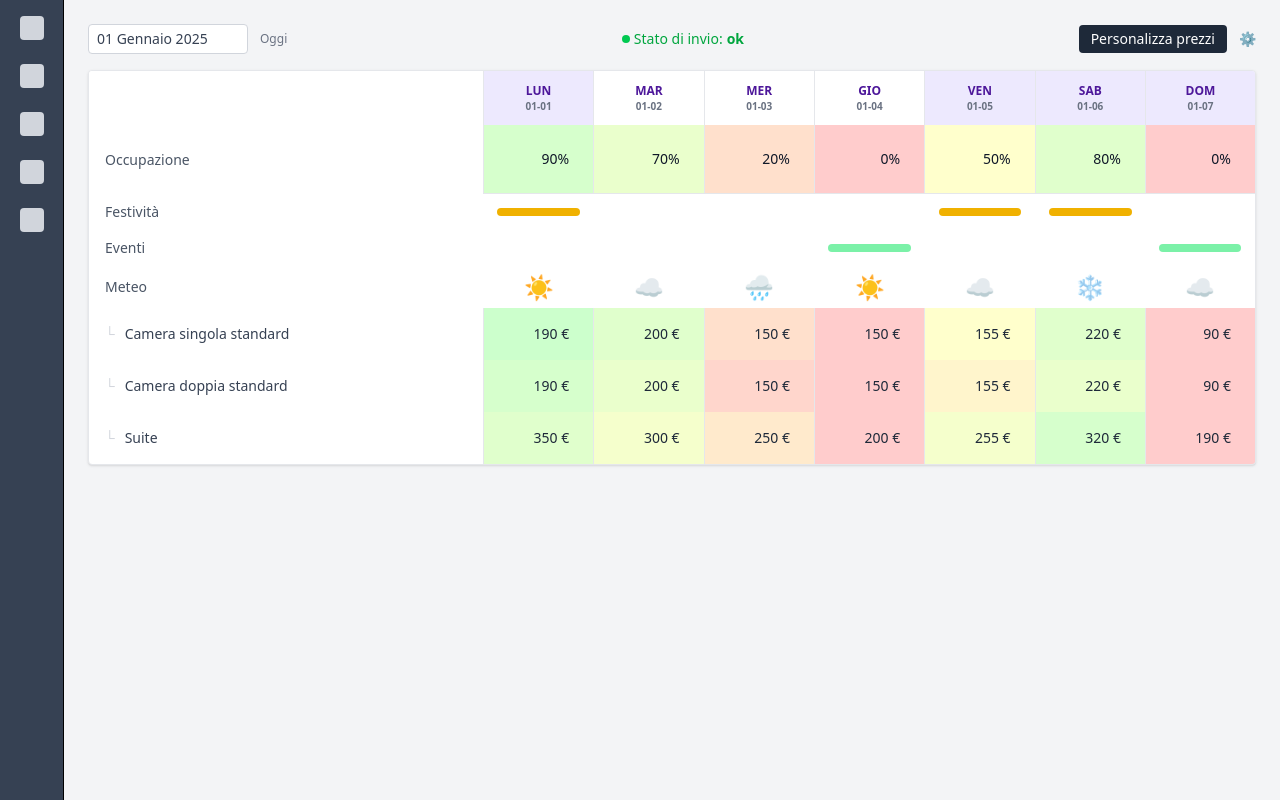
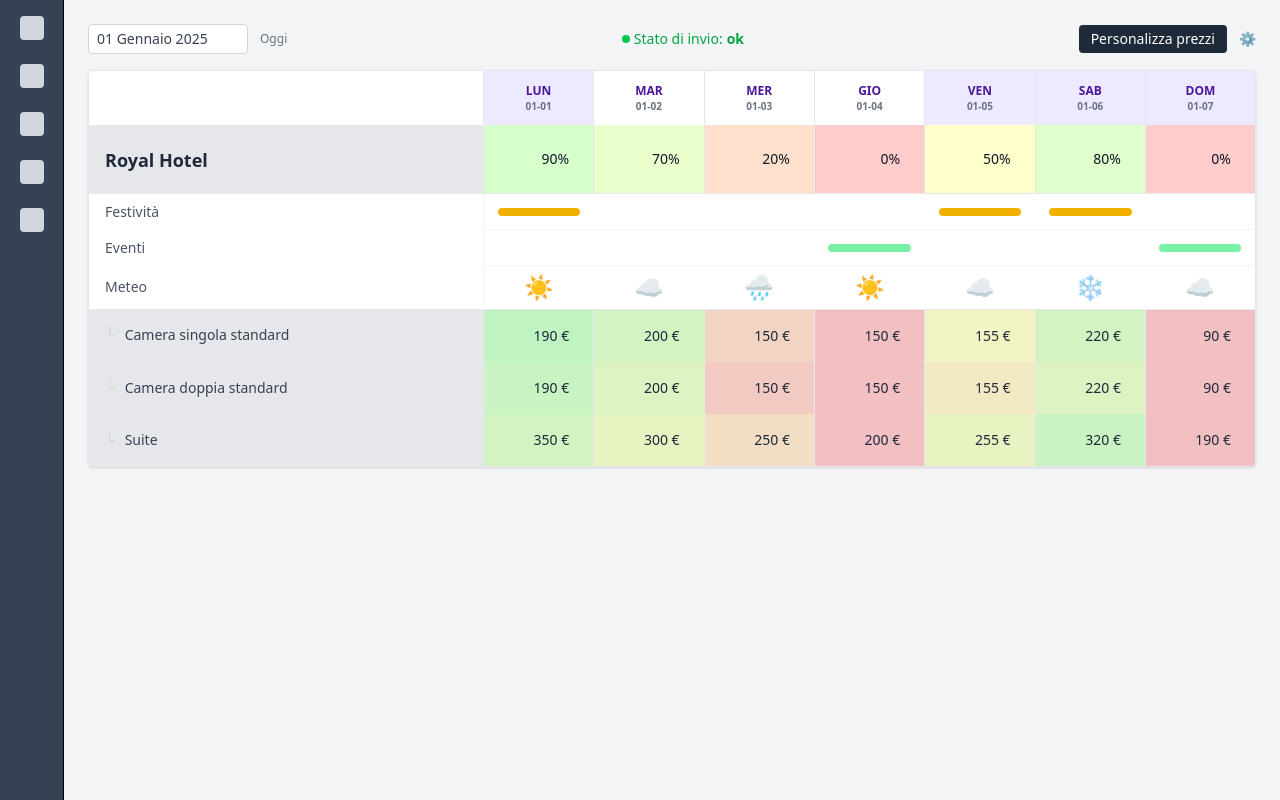
Before and after one commit to andreahaku/price-optimizer-dashboard, a Vue app: page / in a window 1280 px wide. Built offline with nearby package versions, Linux system fonts and the light colour scheme; the HTML template or start-up script is replaced by a standard one.

Commit message:
chore: row header style improvements

```diff
--- a/src/components/EventRow.vue
+++ b/src/components/EventRow.vue
@@ -5,8 +5,8 @@ const store = useDashboardStore();
 
 <template>
   <tr>
-    <td class="px-4 py-2 text-left text-sm text-gray-600">Eventi</td>
-    <td v-for="day in store.days" :key="day.date" class="py-1">
+    <td class="border-r border-gray-100 px-4 py-2 text-left text-sm text-gray-600">Eventi</td>
+    <td v-for="day in store.days" :key="day.date" class="border-b border-gray-100 py-1">
       <div v-if="day.event" class="mx-auto h-2 w-3/4 rounded bg-green-300"></div>
     </td>
   </tr>
--- a/src/components/HolidayRow.vue
+++ b/src/components/HolidayRow.vue
@@ -5,8 +5,8 @@ const store = useDashboardStore();
 
 <template>
   <tr>
-    <td class="px-4 py-2 text-left text-sm text-gray-600">Festività</td>
-    <td v-for="day in store.days" :key="day.date" class="py-1">
+    <td class="border-r border-gray-100 px-4 py-2 text-left text-sm text-gray-600">Festività</td>
+    <td v-for="day in store.days" :key="day.date" class="border-b border-gray-100 py-1">
       <div v-if="day.holiday" class="mx-auto h-2 w-3/4 rounded bg-yellow-500"></div>
     </td>
   </tr>
--- a/src/components/OccupancyRow.vue
+++ b/src/components/OccupancyRow.vue
@@ -5,7 +5,11 @@ const store = useDashboardStore();
 
 <template>
   <tr>
-    <td class="px-4 py-2 text-left text-sm font-medium text-gray-600">Occupazione</td>
+    <td
+      class="text-md bg-gray-200 px-4 py-2 text-left text-lg font-bold text-gray-800 hover:bg-gray-300"
+    >
+      Royal Hotel
+    </td>
     <td
       v-for="(day, index) in store.days"
       :key="day.date"
--- a/src/components/RoomPriceRow.vue
+++ b/src/components/RoomPriceRow.vue
@@ -3,7 +3,7 @@ defineProps<{ room: { type: string; prices: number[]; occupancy: number[] } }>()
 </script>
 
 <template>
-  <tr class="transition hover:bg-gray-50">
+  <tr class="bg-gray-200 transition hover:bg-gray-400">
     <td class="px-4 py-2 text-left text-sm font-medium text-gray-700">
       <span class="inline-block w-4 text-gray-300">└</span>
       {{ room.type }}
--- a/src/components/WeatherRow.vue
+++ b/src/components/WeatherRow.vue
@@ -20,8 +20,8 @@ function getWeatherEmoji(condition: string) {
 
 <template>
   <tr>
-    <td class="px-4 py-2 text-left text-sm text-gray-600">Meteo</td>
-    <td v-for="day in store.days" :key="day.date" class="py-1">
+    <td class="border-r border-gray-100 px-4 py-2 text-left text-sm text-gray-600">Meteo</td>
+    <td v-for="day in store.days" :key="day.date" class="border-b border-gray-200 py-1">
       <div class="text-[24px]">{{ getWeatherEmoji(day.weather) }}</div>
     </td>
   </tr>
```
